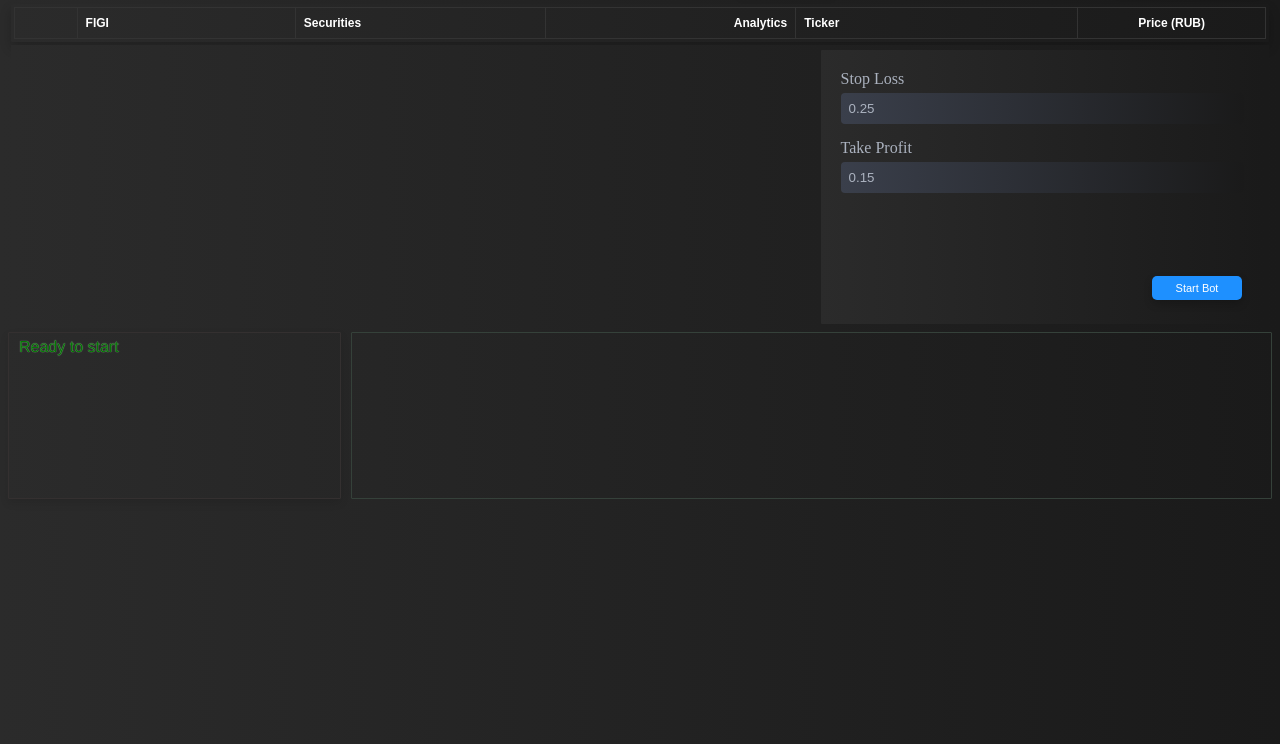
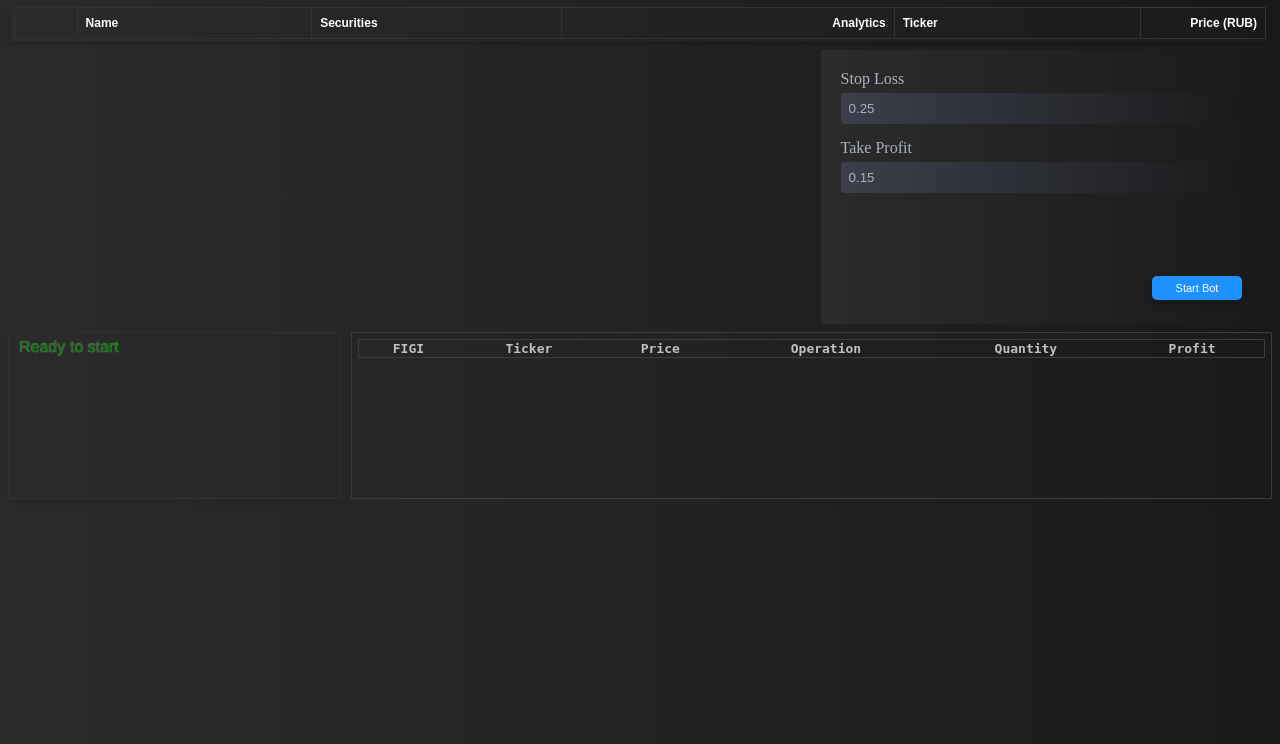
Before and after one commit to r0otkid/invest-api, a Python web app: template templates/base.html in a window 1280 px wide. Shown: the part 56-800 px from the top of the page. Run offline with Jinja, Linux system fonts and the light colour scheme; the template is opened without the code that fills it: most values are stand-ins (such as "Sample title", 1, 10 or a date in 2020); lists and menus that the app fills with data are empty; a map, chart or similar area stays blank; some libraries are stand-ins or nearby versions.

Commit message:
Remove diagrams and add table with orders; custom scrollbar;

```diff
--- a/api/instrument.py
+++ b/api/instrument.py
@@ -6,7 +6,7 @@ from utils import convert_to_json
 
 
 async def get_instrument_by_id(instrument_id: str, db=None):
-    if not db:
+    if db is None:
         with Cli(TOKEN) as cli:
             response = cli.instruments.get_instrument_by(id=instrument_id, id_type=InstrumentIdType(3))  # uid
             result = response.instrument
--- a/static/css/styles.css
+++ b/static/css/styles.css
@@ -95,7 +95,7 @@ body {
 .stock-widget th, .stock-widget td {
     padding: 8px;
     text-align: left;
-    border-radius: 4px;
+    border-radius: 1px;
     border: 1px solid #333;
     transition: transform 0.3s ease;
 }
@@ -105,7 +105,9 @@ body {
 }
 
 .stock-widget th:last-child, .stock-widget td:last-child {
-    width: 15%;
+    width: 10%;
+    text-align: right !important;
+
 }
 
 
@@ -115,7 +117,6 @@ body {
 }
 
 .stock-widget th:nth-child(4), .stock-widget td:nth-child(4) {
-    width: 20%;
     text-align: right;
 }
 
@@ -259,6 +260,7 @@ body {
 
 #orders {
     display: flex;
+    overflow-y: scroll;
     justify-content: space-between;
     width: 100%;
     margin-left: 10px;
@@ -270,3 +272,27 @@ body {
     border-radius: 1px;
     color: seagreen;
 }
+
+/* Стилизация скроллбара */
+#orders::-webkit-scrollbar {
+    width: 8px; /* ширина скроллбара */
+}
+
+#orders::-webkit-scrollbar-track {
+    background: #2b2b2b; /* цвет дорожки скроллбара */
+}
+
+#orders::-webkit-scrollbar-thumb {
+    background-color: #555; /* цвет ползунка скроллбара */
+    border-radius: 10px; /* скругление углов ползунка */
+    border: 2px solid #2b2b2b; /* рамка ползунка */
+}
+
+
+#orders-table {
+    width: 100%;
+    border-collapse: collapse;
+    color: silver;
+    border: 1px solid #35413a;
+    text-align: center;
+}
--- a/static/js/analyse.js
+++ b/static/js/analyse.js
@@ -324,9 +324,9 @@ function calculateProbabilityOfGrowth(ticker) {
                 weightedSum += (regression.slope > 0) * weights.regression;
                 weightedSum += (Math.abs(cusum[cusum.length - 1]) > threshold) * (cusum[cusum.length - 1] > 0 ? weights.cusum : -weights.cusum);
                 weightedSum += (autocorrelation > 0.5) * weights.autocorrelation;
-                weightedSum += (shapiroWilk < someThreshold) * weights.shapiroWilk;
+                weightedSum += (shapiroWilk < 0.95) * weights.shapiroWilk;
                 weightedSum += (spearman > 0.5) * weights.spearman;
-                weightedSum += (dickeyFuller < criticalValue) * weights.dickeyFuller;
+                weightedSum += (dickeyFuller < -2.89) * weights.dickeyFuller;
 
                 // Суммируем все веса
                 Object.values(weights).forEach(weight => weightTotal += weight);
--- a/static/js/api.js
+++ b/static/js/api.js
@@ -1,4 +1,3 @@
-
 const closeAllAccounts = () => {
     $.ajax({
         url: '/close-all-sandbox-accounts',
@@ -128,7 +127,7 @@ const sendMarketData = (sl, tp) => {
                     forecastCell.css('background-color', color);
                 }
                 displayPredicate(response.predicate);
-
+                loadOrders();
             },
             error: function (xhr, status, error) {
                 console.error("Ошибка при отправке данных на сервер: " + error);
@@ -197,104 +196,39 @@ const startBot = () => {
     });
 }
 
-const loadDiagrams = () => {
+
+const loadOrders = () => {
     $.ajax({
         url: "/buy-sell-orders",
         type: "GET",
         success: function (orders) {
-            const data = processOrders(orders);
-            drawCharts(data);
+            const averagePrices = calculateAveragePrices(orders);
+
+            $('#orders-table tbody').empty();
+
+            orders.forEach(order => {
+                const quantity = order.lots * order.instrument?.lot;
+                let profit = 0;
+                if (order.order_type === 'sell') {
+                    let avgPrice = averagePrices[order.instrument_uid] || 0;
+                    profit = (order.price - avgPrice) * quantity;
+                    profit = profit.toFixed(2); // Форматирование значения до двух десятичных знаков
+                }
+
+                $('#orders-table tbody').append(`
+                    <tr style="color: ${order.order_type === 'buy' ? 'seagreen' : 'orangered'}">
+                        <td>${order.instrument.figi}</td>
+                        <td>${order.instrument.ticker}</td>
+                        <td>${order.price}</td>
+                        <td>${order.order_type}</td>
+                        <td>${quantity}</td>
+                        <td>${profit}</td>
+                    </tr>
+                `);
+            });
         },
         error: function (error) {
             console.log("Error fetching orders:", error);
         }
     });
-
-    function processOrders(orders) {
-        const results = {
-            buy: 0,
-            sell: 0,
-            tickers: {}
-        };
-        const prices = {};
-
-        orders.forEach(order => {
-            // Подсчет buy и sell
-            if (order.order_type === "buy") {
-                results.buy += 1;
-                if (!prices[order.instrument.uid]) {
-                    prices[order.instrument.uid] = {};
-                }
-                prices[order.instrument.uid].buy = order.price;
-            } else if (order.order_type === "sell") {
-                results.sell += 1;
-                if (!prices[order.instrument.uid]) {
-                    prices[order.instrument.uid] = {};
-                }
-                prices[order.instrument.uid].sell = order.price;
-            }
-
-            // Подсчет операций по тикерам
-            const ticker = order.instrument.ticker; // доступ к тикеру через инструмент
-            if (results.tickers[ticker]) {
-                results.tickers[ticker] += 1;
-            } else {
-                results.tickers[ticker] = 1;
-            }
-        });
-
-        return results;
-    }
-
-    function drawCharts(data) {
-        const ctxBuySell = document.getElementById('buySellChart').getContext('2d');
-
-        new Chart(ctxBuySell, {
-            type: 'bar',
-            data: {
-                labels: ['Buy', 'Sell'],
-                datasets: [{
-                    label: 'Buy vs Sell Orders',
-                    data: [data.buy, data.sell],
-                    backgroundColor: ['rgba(54, 112, 235, 0.6)', 'rgba(255, 112, 132, 0.6)'],
-                    borderColor: ['rgba(54, 112, 235, 1)', 'rgba(255, 112, 132, 1)'],
-                    borderWidth: 1
-                }]
-            },
-            options: {
-                responsive: true,
-                plugins: {
-                    legend: {
-                        position: 'top',
-                    }
-                }
-            }
-        });
-        // диаграмма: по тикерам
-        const ctxTicker = document.getElementById('tickerChart').getContext('2d');
-        const tickerLabels = Object.keys(data.tickers);
-        const tickerData = Object.values(data.tickers);
-
-        new Chart(ctxTicker, {
-            type: 'bar',
-            data: {
-                labels: tickerLabels,
-                datasets: [{
-                    label: 'Operations by Ticker',
-                    data: tickerData,
-                    backgroundColor: tickerLabels.map(() => `rgba(${Math.floor(Math.random() * 255)}, ${Math.floor(Math.random() * 255)}, ${Math.floor(Math.random() * 255)}, 0.6)`),
-                    borderColor: tickerLabels.map(() => `rgba(${Math.floor(Math.random() * 255)}, ${Math.floor(Math.random() * 255)}, ${Math.floor(Math.random() * 255)}, 1)`),
-                    borderWidth: 1
-                }]
-            },
-            options: {
-                responsive: true,
-                plugins: {
-                    legend: {
-                        position: 'top',
-                    }
-                }
-            }
-        });
-    }
 }
--- a/static/js/event_handlers.js
+++ b/static/js/event_handlers.js
@@ -1,6 +1,7 @@
 $('#start').on('click', () => {
     currentState.html('Загрузка...').css('color', 'darkseagreen');
     startBot();
+    loadOrders();
 })
 
 $(document).on('click', `[id^='stock-']`, function () {
--- a/static/js/utils.js
+++ b/static/js/utils.js
@@ -24,6 +24,27 @@ const getIconAndColor = (stockRow, closePrice) => {
         icon = '-';
     }
     return { icon: icon, color: color };
+}
+
+function calculateAveragePrices(orders) {
+    let buyOrders = orders.filter(order => order.order_type === "buy");
+    let averagePrices = {};
+
+    buyOrders.forEach(order => {
+        console.log(order)
+        let instrument_uid = order.instrument_uid;
+        if (!averagePrices[instrument_uid]) {
+            averagePrices[instrument_uid] = { sum: 0, count: 0 };
+        }
+        averagePrices[instrument_uid].sum += order.price;
+        averagePrices[instrument_uid].count++;
+    });
+
+    for (let instrument_uid in averagePrices) {
+        averagePrices[instrument_uid] = averagePrices[instrument_uid].sum / averagePrices[instrument_uid].count;
+    }
+
+    return averagePrices;
 }
 
 const updateExistingRow = (instrument, stockRow, closePrice) => {
--- a/strategy/strategy2.py
+++ b/strategy/strategy2.py
@@ -77,11 +77,11 @@ class TradingStrategy:
             rsi = self.calculate_rsi(prices, period=10)
 
             if sma is not None and ema is not None:
-                if (current_price > ema and current_price > sma and forecast_prob > 0.5) and (
+                if (current_price > ema and current_price > sma and forecast_prob > 0.4) and (
                     rsi is not None and rsi < 30
                 ):
                     messages.append(f"📈 BUY {ticker} - Good forecast")
-                elif (current_price < ema and current_price < sma and forecast_prob < 0.5) and (
+                elif (current_price < ema and current_price < sma and forecast_prob > 0.5) and (
                     rsi is not None and rsi > 70
                 ):
                     messages.append(f"📉 SELL {ticker} - Low forecast")
--- a/templates/base.html
+++ b/templates/base.html
@@ -29,7 +29,7 @@
           <thead>
             <tr>
               <th></th>
-              <th>FIGI</th>
+              <th>Name</th>
               <th>Securities</th>
               <th>Analytics</th>
               <th>Ticker</th>
@@ -61,8 +61,19 @@
         <span id="current-state"></span>
       </div>
       <div id="orders">
-        <canvas id="buySellChart"></canvas>
-        <canvas id="tickerChart"></canvas>
+        <table id="orders-table">
+          <thead>
+            <tr>
+              <th>FIGI</th>
+              <th>Ticker</th>
+              <th>Price</th>
+              <th>Operation</th>
+              <th>Quantity</th>
+              <th>Profit</th>
+            </tr>
+          </thead>
+          <tbody></tbody>
+        </table>
       </div>
     </div>
     <script src="https://code.jquery.com/jquery-3.6.0.min.js"></script>
@@ -144,14 +155,11 @@
           $('#start').css('display', 'none');
 
           balance.click(() => refreshBalance());
-          $(document).ready(function() {
-            setInterval(refreshBalance, 60000);
-          });
-          $(document).ready(function() {
-            setInterval(refreshSecurities, 60000);
-          });
+
+          setInterval(refreshBalance, 10000);
+          setInterval(refreshSecurities, 10000);
+
           $('#generate-data').click(() => generateData() && window.location.reload());
-          loadDiagrams();
           loadSecurities();
         })
     </script>
```
Also changed, not shown: api/account.py (+4 -5 lines), main.py (+5 -6 lines), support/calculator.py (+5 -4 lines), utils.py (+8 -2 lines).
